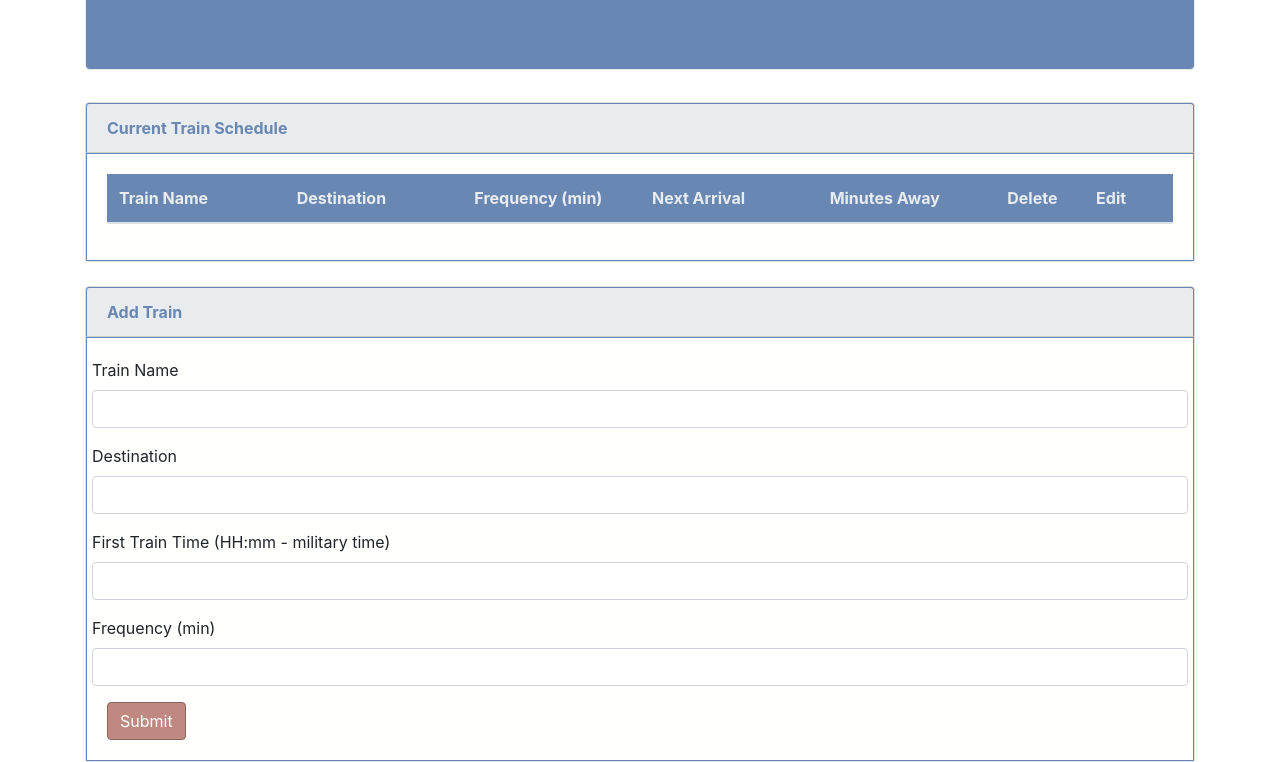
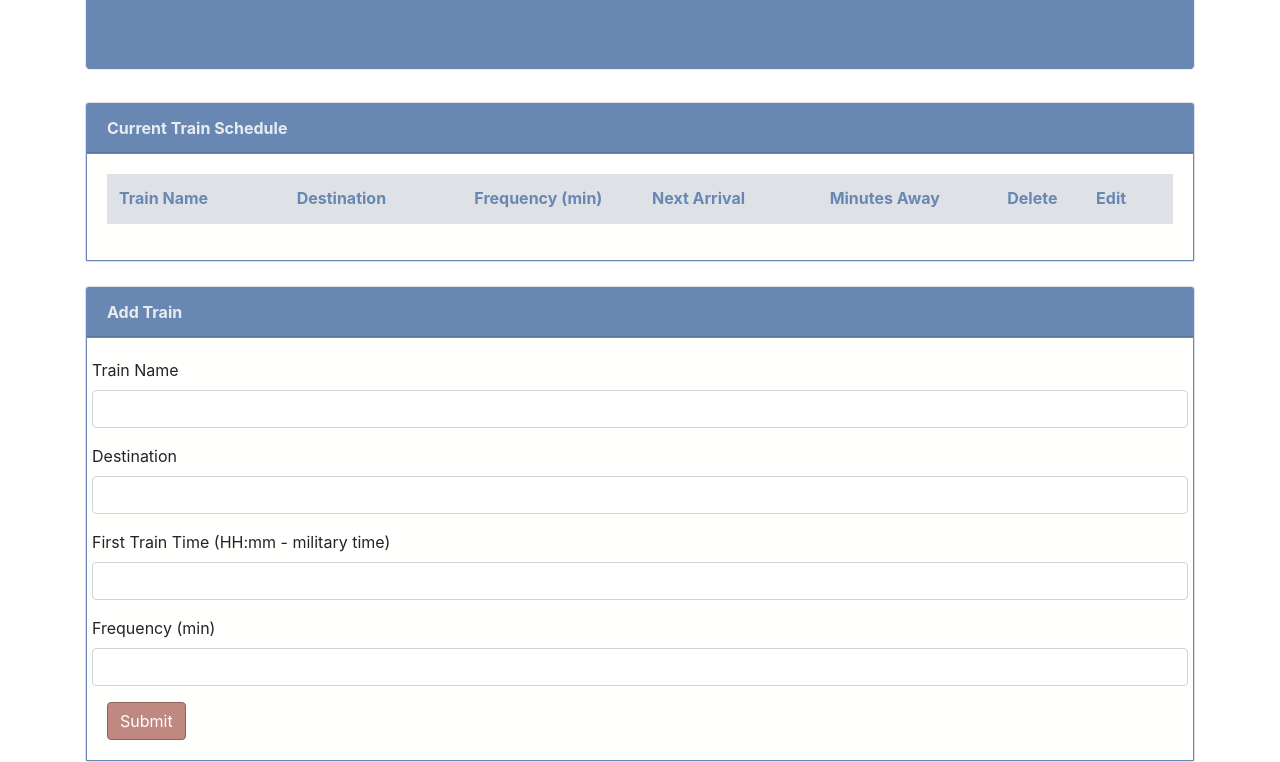
Before and after one commit to tlockhart/TrainActivity, a plain HTML site: page index.html in a window 1280 px wide. Shown: the part 182-944 px from the top of the page. Drawn offline with nearby package versions, Linux system fonts and the light colour scheme; no server answers.

Commit message:
updated style.css

```diff
--- a/assets/css/style.css
+++ b/assets/css/style.css
@@ -6,9 +6,10 @@
     font-weight:bold;
     /*background-color: #E1EDFE !important;
 background-color: #e9ecef !important;*/
-    background-color: #e9ecef !important;
+    /*background-color: #e9ecef !important;*/
+    background-color: #6887B2 !important;
     border:1px solid #6887B2;
-    color:#6887B2;
+    color: #e9ecef;
     /*background: #A9B2BF !important;*/
     /*background: #6887B2 !important;
     border-color: #6887B2 !important;*/
@@ -27,13 +28,13 @@ background-color: #e9ecef !important;*/
 }
 th{
     /*background:#6887B2;*/
-    background: #6887B2;
+    background: rgb(222, 226, 230);
     /*background:#F2D5A3;*/
-    color:#e9ecef;
+    color:#6887B2;
     font-weight: bold;
 }
 tr:nth-child(even) {background: #E1EDFE;}
-tr:nth-child(odd) {background: #AED0FE;}
+/*tr:nth-child(odd) {background: #AED0FE;}*/
 p[is-error = true]{
     color: red;
     margin-bottom:0;
```
